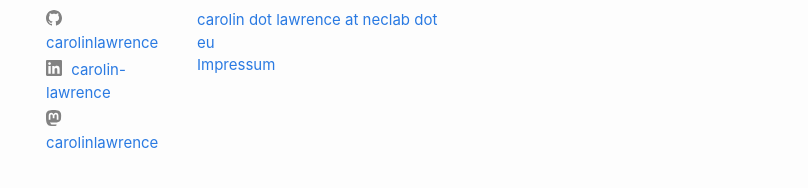
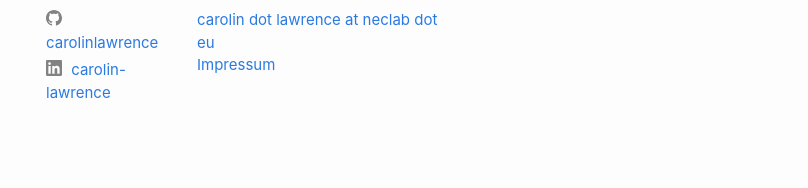
Before and after one commit to carolinlawrence/carolinlawrence.github.io, a Jekyll site: the page built from index.markdown, in a window 1280 px wide and 900 px high, scrolled down 1595 px. Shown: the part 686-874 px from the top of the window, without its empty margins (224-1032 px from the left). Built offline with Jekyll 4.4.1, drawn with Linux system fonts in a browser that asks for light colours; after the commit the page ends 2445 px from its top, so only the background shows below that.

Commit message:
remove mas

```diff
--- a/_config.yml
+++ b/_config.yml
@@ -26,9 +26,6 @@ email: carolin dot lawrence at neclab dot eu
 #  Google search results) and in your feed.xml site description.
 baseurl: "" # the subpath of your site, e.g. /blog
 url: "" # the base hostname & protocol for your site, e.g. http://example.com
-mastodon:
-- username: carolinlawrence
-  instance: sigmoid.social
 github_username:  carolinlawrence
 linkedin_username: carolin-lawrence
 
```
